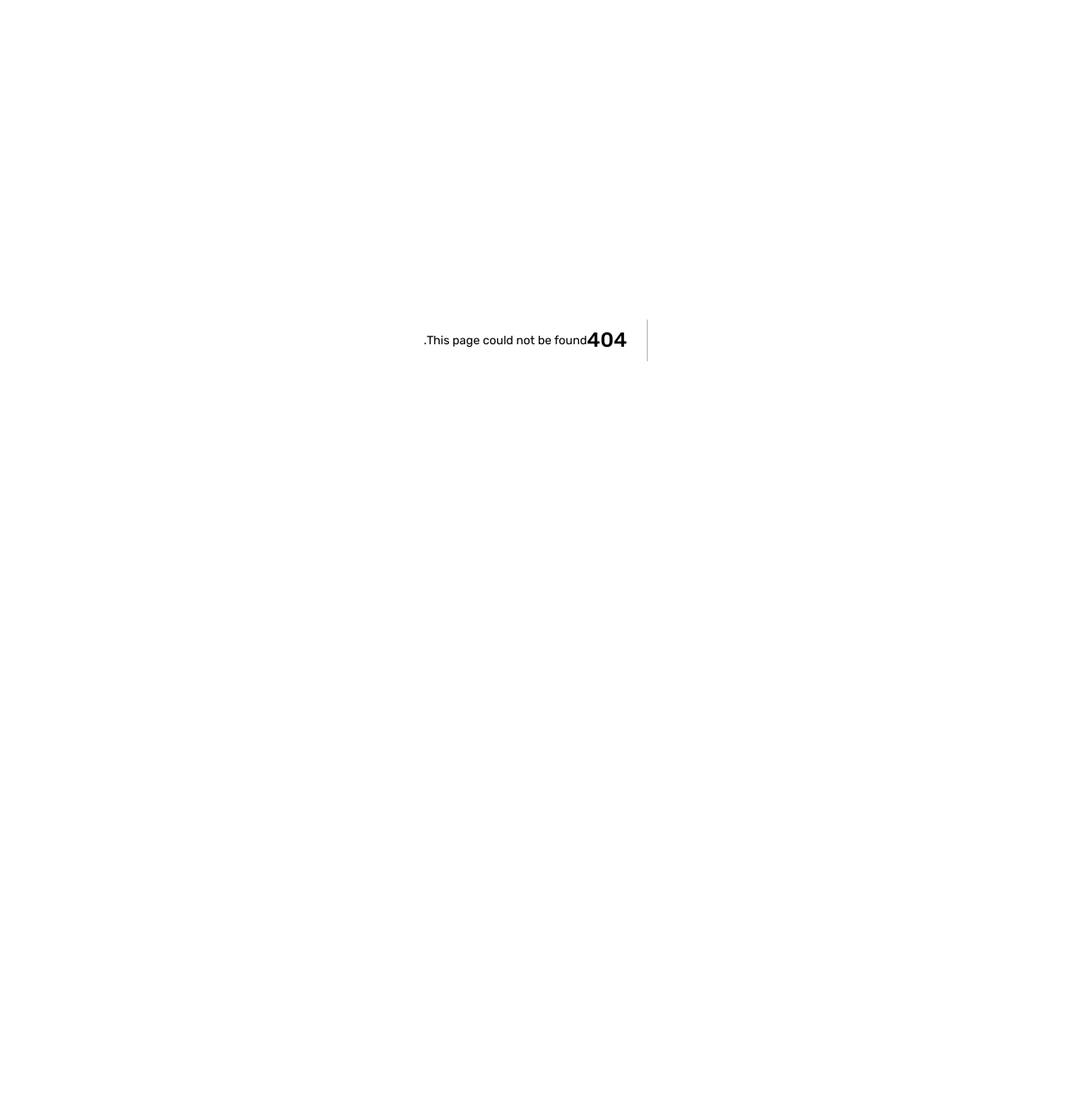
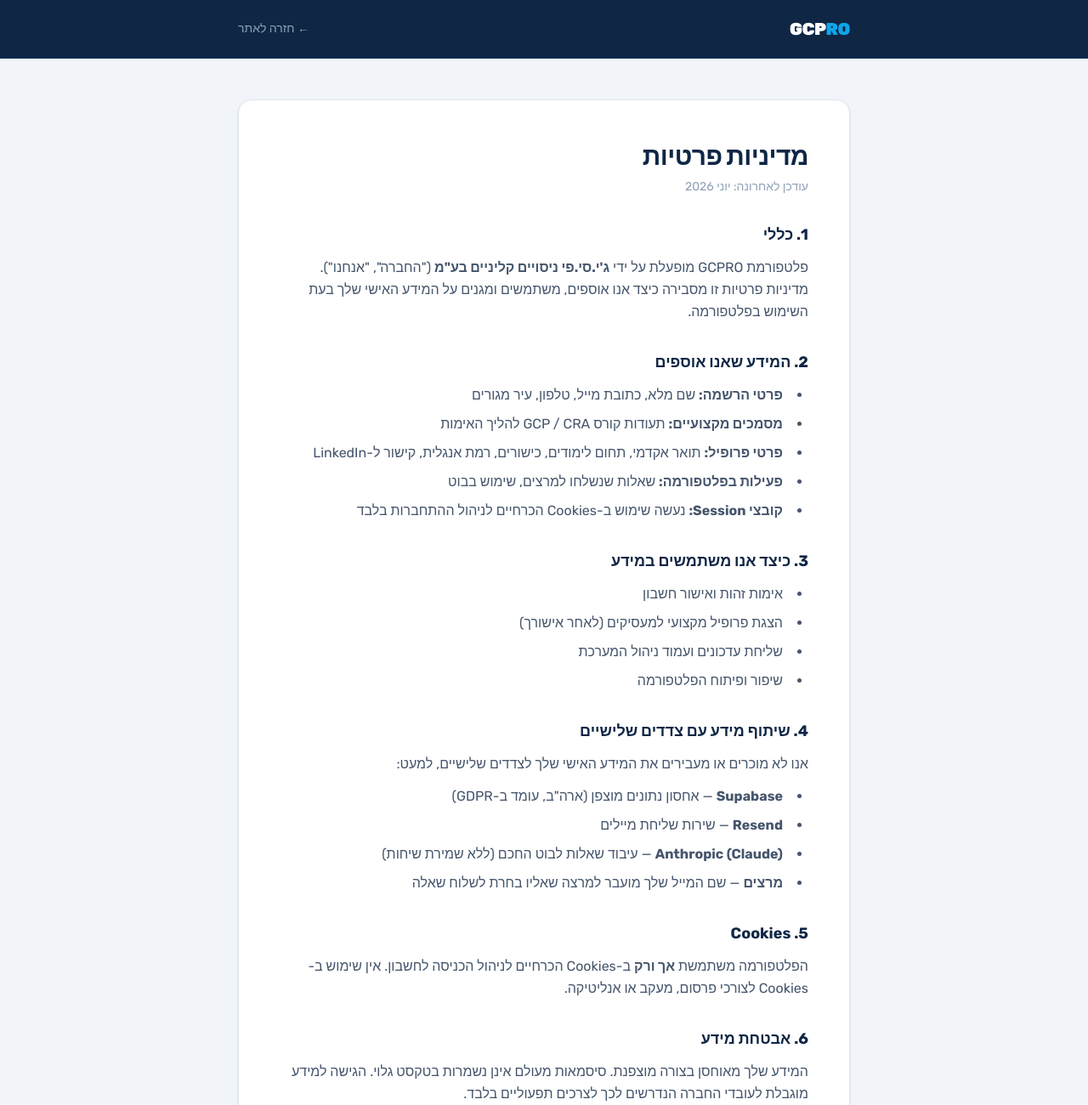
Before and after one commit to orkor8/gcpro, a Next.js app: page /privacy in a window 1280 px wide. Before the commit this address had no page. Shown: the top 1300 px of the page at 85% size. Before the commit the page ends 800 px from the top, so only its background shows below. Built offline with nearby package versions, Linux system fonts and the light colour scheme.

Commit message:
Auto-approve employers on registration + add privacy policy page

```diff
--- /dev/null
+++ b/src/app/privacy/page.tsx
@@ -0,0 +1,127 @@
+import Link from "next/link";
+
+export const metadata = {
+  title: "מדיניות פרטיות | GCPRO",
+};
+
+export default function PrivacyPage() {
+  return (
+    <div
+      className="min-h-screen"
+      style={{ background: "#f1f5f9", fontFamily: "var(--font-rubik), Rubik, sans-serif" }}
+      dir="rtl"
+    >
+      {/* Header */}
+      <div style={{ background: "#0F2645", borderBottom: "1px solid rgba(14,165,233,0.15)" }}>
+        <div className="max-w-3xl mx-auto px-6 py-5 flex items-center justify-between">
+          <Link href="/" className="text-white font-black text-xl" style={{ letterSpacing: "-0.02em" }}>
+            GCP<span style={{ color: "#0EA5E9" }}>RO</span>
+          </Link>
+          <Link href="/" className="text-slate-400 text-sm hover:text-white transition-colors">
+            ← חזרה לאתר
+          </Link>
+        </div>
+      </div>
+
+      <main className="max-w-3xl mx-auto px-6 py-12">
+        <div className="bg-white rounded-2xl p-8 md:p-12 shadow-sm" style={{ border: "1px solid #e2e8f0" }}>
+          <h1 className="font-black text-2xl md:text-3xl mb-2" style={{ color: "#0F2645", letterSpacing: "-0.02em" }}>
+            מדיניות פרטיות
+          </h1>
+          <p className="text-slate-400 text-sm mb-8">עודכן לאחרונה: יוני 2026</p>
+
+          <div className="space-y-8 text-slate-600 leading-relaxed">
+
+            <section>
+              <h2 className="font-bold text-lg mb-3" style={{ color: "#0F2645" }}>1. כללי</h2>
+              <p>
+                פלטפורמת GCPRO מופעלת על ידי <strong>ג'י.סי.פי ניסויים קליניים בע"מ</strong> ("החברה", "אנחנו").
+                מדיניות פרטיות זו מסבירה כיצד אנו אוספים, משתמשים ומגנים על המידע האישי שלך בעת השימוש בפלטפורמה.
+              </p>
+            </section>
+
+            <section>
+              <h2 className="font-bold text-lg mb-3" style={{ color: "#0F2645" }}>2. המידע שאנו אוספים</h2>
+              <ul className="list-disc list-inside space-y-2 mr-2">
+                <li><strong>פרטי הרשמה:</strong> שם מלא, כתובת מייל, טלפון, עיר מגורים</li>
+                <li><strong>מסמכים מקצועיים:</strong> תעודות קורס GCP / CRA להליך האימות</li>
+                <li><strong>פרטי פרופיל:</strong> תואר אקדמי, תחום לימודים, כישורים, רמת אנגלית, קישור ל-LinkedIn</li>
+                <li><strong>פעילות בפלטפורמה:</strong> שאלות שנשלחו למרצים, שימוש בבוט</li>
+                <li><strong>קובצי Session:</strong> נעשה שימוש ב-Cookies הכרחיים לניהול ההתחברות בלבד</li>
+              </ul>
+            </section>
+
+            <section>
+              <h2 className="font-bold text-lg mb-3" style={{ color: "#0F2645" }}>3. כיצד אנו משתמשים במידע</h2>
+              <ul className="list-disc list-inside space-y-2 mr-2">
+                <li>אימות זהות ואישור חשבון</li>
+                <li>הצגת פרופיל מקצועי למעסיקים (לאחר אישורך)</li>
+                <li>שליחת עדכונים ועמוד ניהול המערכת</li>
+                <li>שיפור ופיתוח הפלטפורמה</li>
+              </ul>
+            </section>
+
+            <section>
+              <h2 className="font-bold text-lg mb-3" style={{ color: "#0F2645" }}>4. שיתוף מידע עם צדדים שלישיים</h2>
+              <p className="mb-3">אנו לא מוכרים או מעבירים את המידע האישי שלך לצדדים שלישיים, למעט:</p>
+              <ul className="list-disc list-inside space-y-2 mr-2">
+                <li><strong>Supabase</strong> — אחסון נתונים מוצפן (ארה"ב, עומד ב-GDPR)</li>
+                <li><strong>Resend</strong> — שירות שליחת מיילים</li>
+                <li><strong>Anthropic (Claude)</strong> — עיבוד שאלות לבוט החכם (ללא שמירת שיחות)</li>
+                <li><strong>מרצים</strong> — שם המייל שלך מועבר למרצה שאליו בחרת לשלוח שאלה</li>
+              </ul>
+            </section>
+
+            <section>
+              <h2 className="font-bold text-lg mb-3" style={{ color: "#0F2645" }}>5. Cookies</h2>
+              <p>
+                הפלטפורמה משתמשת <strong>אך ורק</strong> ב-Cookies הכרחיים לניהול הכניסה לחשבון.
+                אין שימוש ב-Cookies לצורכי פרסום, מעקב או אנליטיקה.
+              </p>
+            </section>
+
+            <section>
+              <h2 className="font-bold text-lg mb-3" style={{ color: "#0F2645" }}>6. אבטחת מידע</h2>
+              <p>
+                המידע שלך מאוחסן בצורה מוצפנת. סיסמאות מעולם אינן נשמרות בטקסט גלוי.
+                הגישה למידע מוגבלת לעובדי החברה הנדרשים לכך לצרכים תפעוליים בלבד.
+              </p>
+            </section>
+
+            <section>
+              <h2 className="font-bold text-lg mb-3" style={{ color: "#0F2645" }}>7. זכויותיך</h2>
+              <p className="mb-3">בהתאם לחוק הגנת הפרטיות הישראלי ולתקנות GDPR, יש לך זכות:</p>
+              <ul className="list-disc list-inside space-y-2 mr-2">
+                <li>לעיין במידע שנשמר עליך</li>
+                <li>לתקן מידע שגוי</li>
+                <li>למחוק את חשבונך ואת כל המידע הקשור בו</li>
+                <li>להתנגד לעיבוד המידע</li>
+              </ul>
+            </section>
+
+            <section>
+              <h2 className="font-bold text-lg mb-3" style={{ color: "#0F2645" }}>8. יצירת קשר</h2>
+              <p>
+                לכל שאלה בנושאי פרטיות ניתן לפנות אלינו:
+              </p>
+              <div className="mt-3 p-4 rounded-xl" style={{ background: "#f0f9ff", border: "1px solid #bae6fd" }}>
+                <p className="font-semibold" style={{ color: "#0F2645" }}>ג'י.סי.פי ניסויים קליניים בע"מ</p>
+                <a href="mailto:education@gcp.co.il" className="text-sky-600 hover:text-sky-700 text-sm">
+                  education@gcp.co.il
+                </a>
+              </div>
+            </section>
+
+          </div>
+        </div>
+      </main>
+
+      {/* Footer */}
+      <div className="text-center py-6">
+        <p className="text-slate-400 text-xs">
+          © 2026 ג'י.סי.פי ניסויים קליניים בע"מ · כל הזכויות שמורות
+        </p>
+      </div>
+    </div>
+  );
+}
--- a/src/app/register/page.tsx
+++ b/src/app/register/page.tsx
@@ -208,12 +208,12 @@ function RegisterPage() {
 
     const userId = data.user.id;
 
-    // Create profile
+    // Create profile — employers are auto-approved (no certificate check needed)
     await supabase.from("profiles").insert({
       id: crypto.randomUUID(),
       user_id: userId,
       role: selectedRole!,
-      status: "pending",
+      status: selectedRole === "employer" ? "approved" : "pending",
       full_name: form.fullName,
       email: form.email,
       phone: form.phone || null,
@@ -541,6 +541,10 @@ function RegisterPage() {
               התחבר כאן
             </Link>
           </p>
+          <p className="text-center text-slate-600 text-xs mt-3">
+            בהרשמה אתה מסכים ל
+            <Link href="/privacy" className="font-semibold" style={{ color: "#0EA5E9" }}> מדיניות הפרטיות</Link>
+          </p>
         </div>
       </div>
     </div>
```
